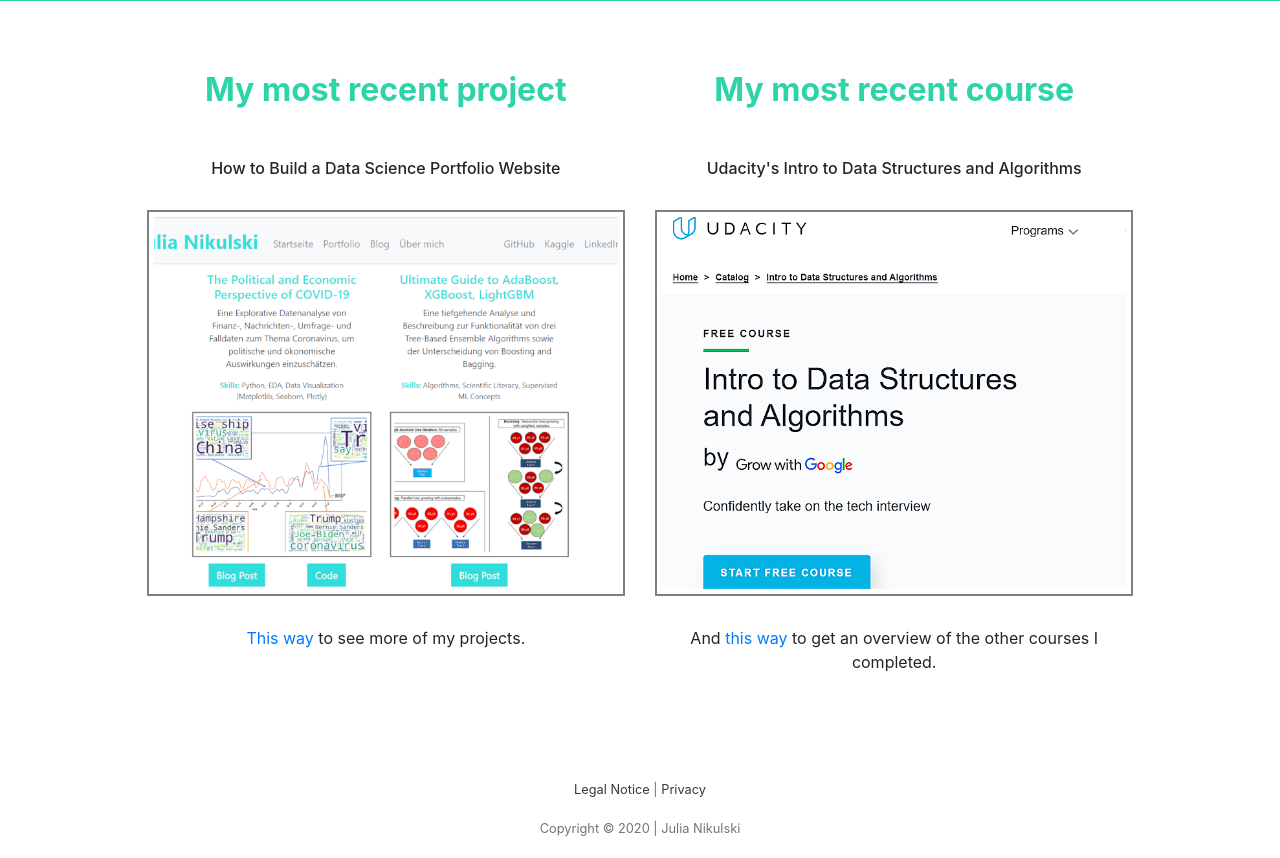
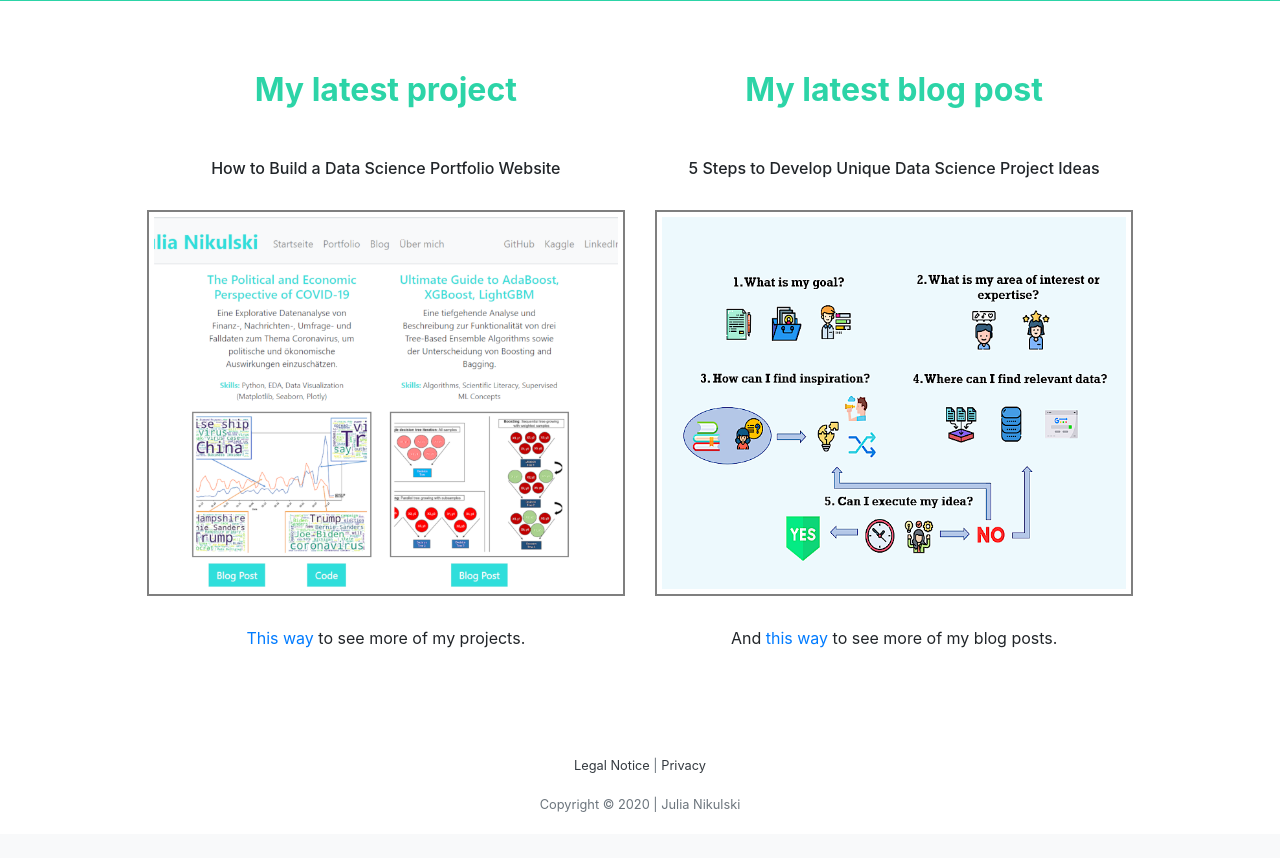
Before and after one commit to julianikulski/portfolio-website, a Flask app: page /en/ in a window 1280 px wide. Shown: the part 675-1533 px from the top of the page. After the commit the page ends 1487 px from the top, so only its background shows below. Run offline with Flask 2, Linux system fonts and the light colour scheme; a database or web service that is not in the repository returns one stand-in record (values such as "Sample title"); some libraries are stand-ins or nearby versions.

Commit message:
feat: Add latest blog post to home page

```diff
--- a/templates/index.html
+++ b/templates/index.html
@@ -17,7 +17,7 @@
                     <div class="row justify-content-center">
                         <div class="text-center">
                             {% if lang == 'en' %}
-                                <h2 class="index-header">My most recent project</h2>
+                                <h2 class="index-header">My latest project</h2>
                             {% else %}
                                 <h2 class="index-header">Mein neuestes Projekt</h2>
                             {% endif %}
@@ -46,27 +46,33 @@
                     <div class="row justify-content-center">
                         <div class="text-center">
                             {% if lang == 'en' %}
-                                <h2 class="index-header">My most recent course</h2>
+                                <!-- <h2 class="index-header">My most recent course</h2> -->
+                                <h2 class="index-header">My latest blog post</h2>
                             {% else %}
-                                <h2 class="index-header">Mein zuletzt belegter Kurs</h2>
+                                <!-- <h2 class="index-header">Mein zuletzt belegter Kurs</h2> -->
+                                <h2 class="index-header">Mein neuester Blog Post</h2>
                             {% endif %}
                         </div>
 
                         <div class="row index-img text-center">
-                            <h6>Udacity's Intro to Data Structures and Algorithms</h6>
+                            <!-- <h6>Udacity's Intro to Data Structures and Algorithms</h6> -->
+                            <h6>5 Steps to Develop Unique Data Science Project Ideas</h6>
                         </div>
                     </div>
                     <div class="row">
-                        <a target="_blank" href="https://www.udacity.com/course/data-structures-and-algorithms-in-python--ud513">
+                        <!-- <a target="_blank" href="https://www.udacity.com/course/data-structures-and-algorithms-in-python--ud513">
                             <img class="portfolio-img" src="/static/img/udacity.png">
+                        </a> -->
+                        <a target="_blank" href="https://towardsdatascience.com/5-steps-to-develop-unique-data-science-project-ideas-6c2b3a0014b">
+                            <img class="portfolio-img" src="/static/img/5-steps-ideas.png">
                         </a>
                     </div>
                     <div class="index-bottom text-center">
                         <p>
                             {% if lang == 'en' %}
-                                And <a class="about-link" href="/en/about">this way</a> to get an overview of the other courses I completed.
+                                And <a target="_blank" class="about-link" href="https://medium.com/@julia.nikulski">this way</a> to see more of my blog posts.
                             {% else %}
-                                Und <a class="about-link" href="/de/about">hier</a> geht es zur Übersicht der Programmierkurse, die ich abgeschlossen habe.
+                                Und <a target="_blank" class="about-link" href="https://medium.com/@julia.nikulski">hier</a> zu meinen anderen Blog Posts.
                             {% endif %}
                         </p>
                     </div>
```
Also changed, not shown: static/img/5-steps-ideas.png (added).
